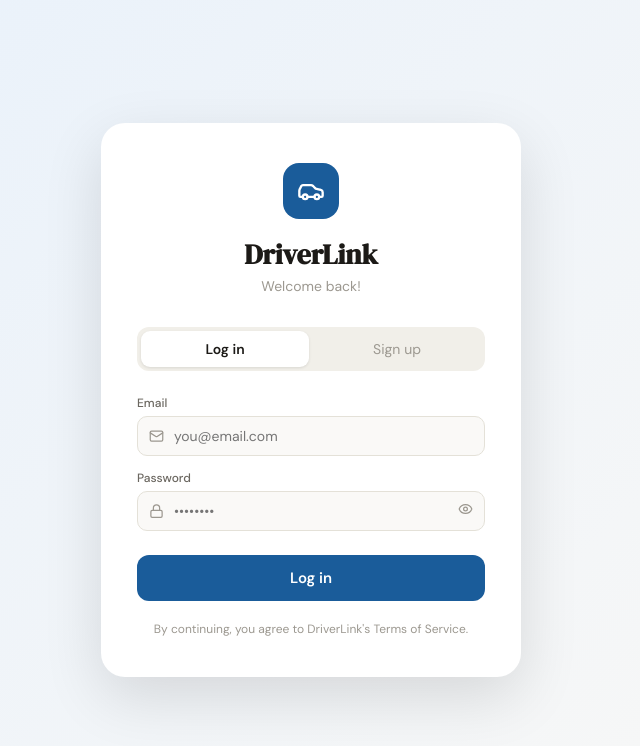
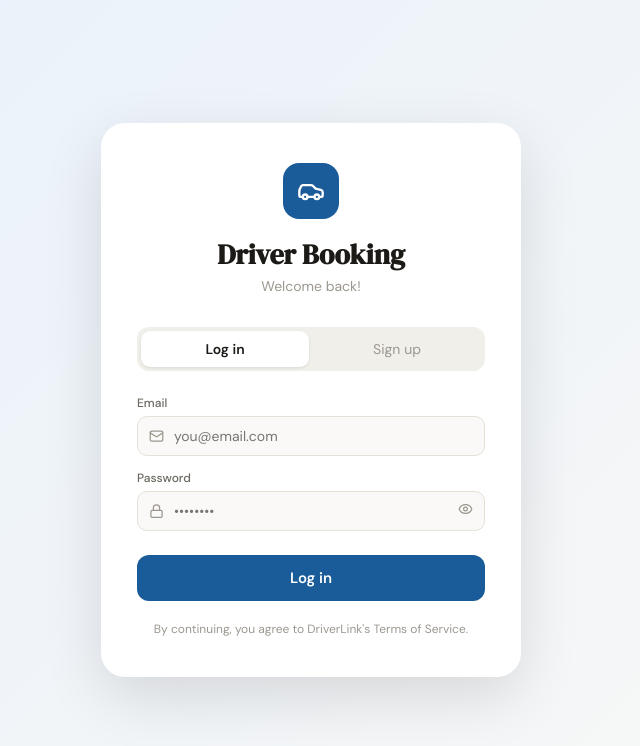
Before and after one commit to klaayd39/Driver-Booking, a React (Vite) app: page / in a window 1280 px wide. Shown: the top 746 px of the page, without its empty margins (329-969 px from the left). Built offline with nearby package versions, Linux system fonts and the light colour scheme.

Commit message:
new auth title name

```diff
--- a/src/pages/AuthPage.jsx
+++ b/src/pages/AuthPage.jsx
@@ -59,7 +59,7 @@ export default function AuthPage({ onLogin }) {
             <Car size={28} color="#fff" />
           </div>
           <h1 style={{ fontFamily: 'var(--font-display)', fontSize: 28, color: '#1c1a17', marginBottom: 4 }}>
-            DriverLink
+            Driver Booking
           </h1>
           <p style={{ fontSize: 14, color: '#9c9890' }}>
             {isLogin ? 'Welcome back!' : 'Create your account'}
```
